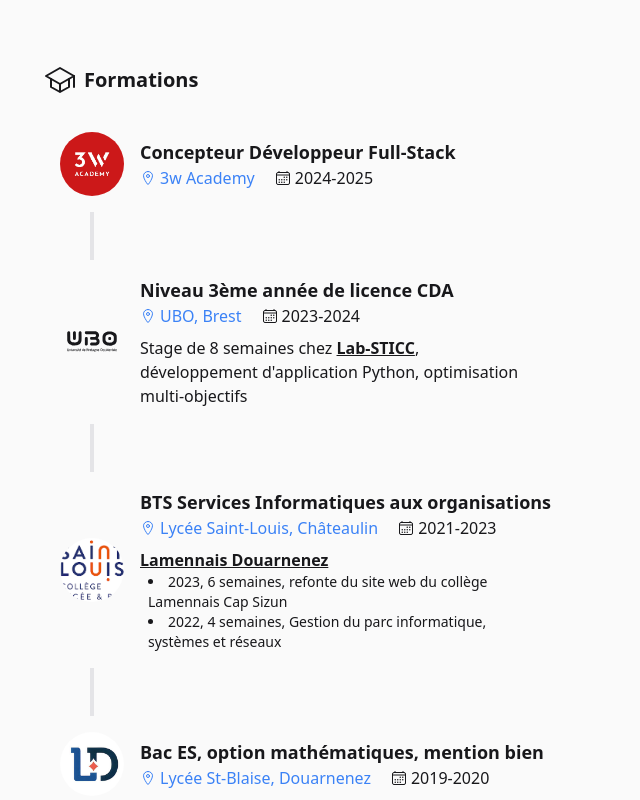
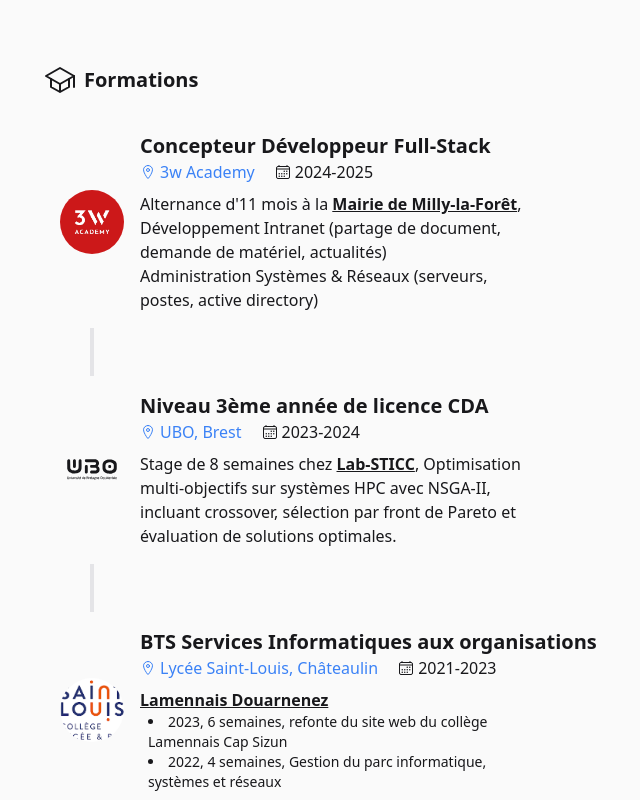
Before and after one commit to theetquentin/portfolio2024, a React (Vite) app: page / in a window 1280 px wide. Shown: the part 1580-2380 px from the top of the page, without its empty margins (244-884 px from the left). Built offline with nearby package versions, Linux system fonts and the light colour scheme.

Commit message:
Maj CV et expériences

```diff
--- a/src/components/Formations.tsx
+++ b/src/components/Formations.tsx
@@ -22,10 +22,10 @@ const Formations = () => {
             />
           </a>
           <div>
-            <h3 className="text-base sm:text-lg font-semibold text-primary">
+            <h3 className="text-lg sm:text-xl font-semibold text-primary">
               Concepteur Développeur Full-Stack
             </h3>
-            <div className="text-sm sm:text-base flex gap-5">
+            <div className="text-sm sm:text-base flex gap-5 pb-2">
               <a
                 className="flex items-center gap-1 text-blue-500
                 hover:underline"
@@ -40,6 +40,25 @@ const Formations = () => {
                 <p className="text-primary">2024-2025</p>
               </div>
             </div>
+            <div>
+              <p className="text-sm sm:text-base w-60 sm:w-72 md:w-96 text-primary">
+                Alternance d'11 mois à la{" "}
+                <a
+                  href="https://www.milly-la-foret.fr/"
+                  target="_blank"
+                  className="font-semibold underline text-primary"
+                >
+                  Mairie de Milly-la-Forêt
+                </a>
+                , Développement Intranet (partage de document, demande de
+                matériel, actualités){" "}
+                <span className="block">
+                  {" "}
+                  Administration Systèmes & Réseaux (serveurs, postes, active
+                  directory){" "}
+                </span>
+              </p>
+            </div>
           </div>
         </div>
         <div className="flex justify-center md:justify-start">
@@ -51,7 +70,7 @@ const Formations = () => {
             <IconUbo />
           </a>
           <div>
-            <h3 className="text-base sm:text-lg font-semibold text-primary">
+            <h3 className="text-lg sm:text-xl font-semibold text-primary">
               Niveau 3ème année de licence CDA
             </h3>
             <div className="text-sm sm:text-base flex gap-5 pb-2">
@@ -79,8 +98,9 @@ const Formations = () => {
                 >
                   Lab-STICC
                 </a>
-                , développement d'application Python, optimisation
-                multi-objectifs
+                , Optimisation multi-objectifs sur systèmes HPC avec NSGA-II,
+                incluant crossover, sélection par front de Pareto et évaluation
+                de solutions optimales.
               </p>
             </div>
           </div>
@@ -99,7 +119,7 @@ const Formations = () => {
             />
           </a>
           <div>
-            <h3 className="text-base sm:text-lg font-semibold text-primary">
+            <h3 className="text-lg sm:text-xl font-semibold text-primary">
               BTS Services Informatiques aux organisations
             </h3>
             <div className="text-sm sm:text-base flex gap-5 pb-2">
@@ -150,7 +170,7 @@ const Formations = () => {
             />
           </a>
           <div>
-            <h3 className="text-base sm:text-lg font-semibold text-primary">
+            <h3 className="text-lg sm:text-xl font-semibold text-primary">
               Bac ES, option mathématiques, mention bien
             </h3>
             <div className="text-sm sm:text-base flex gap-5">
```
Also changed, not shown: 1 other file (tests, documents, lock files or other folders).
